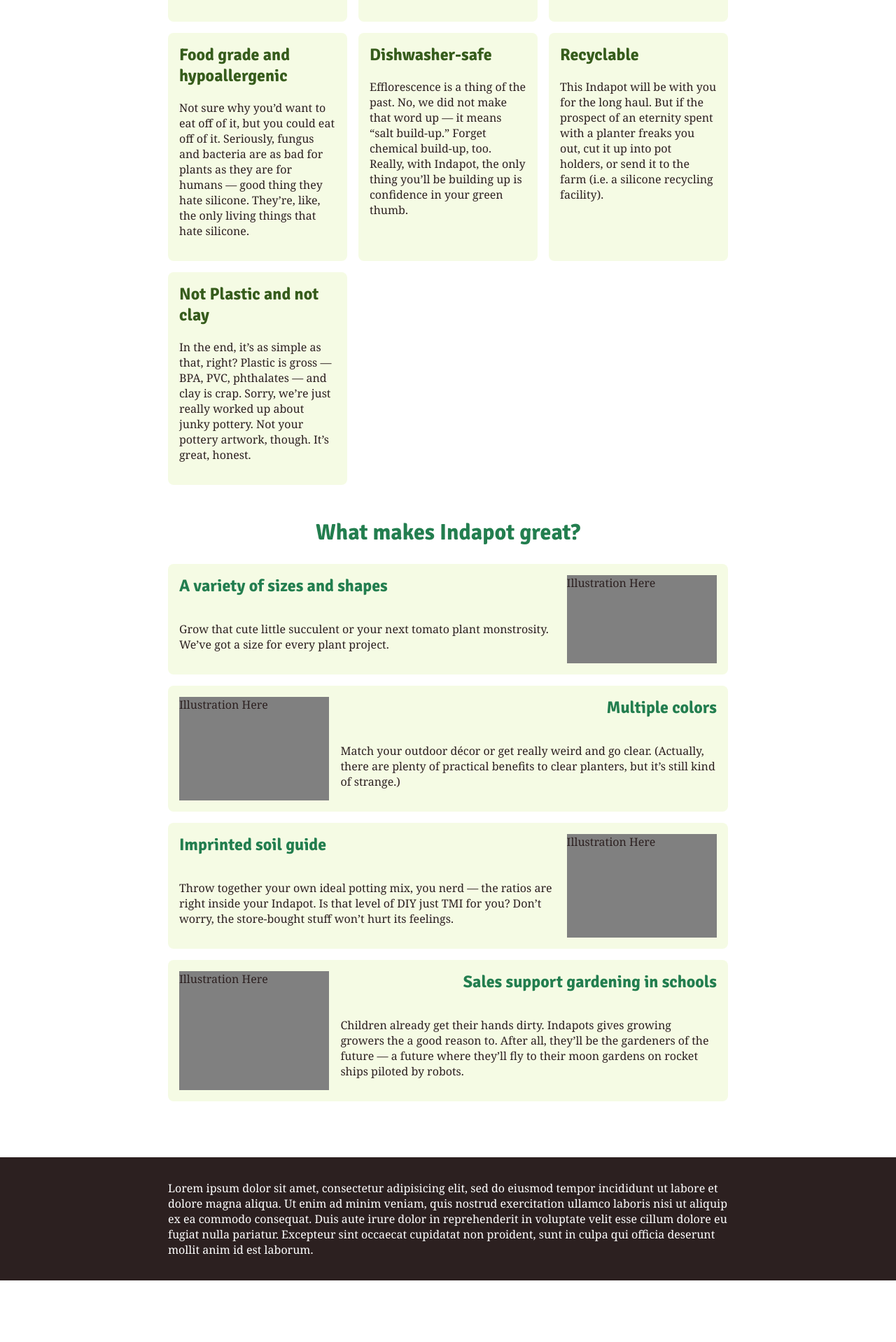
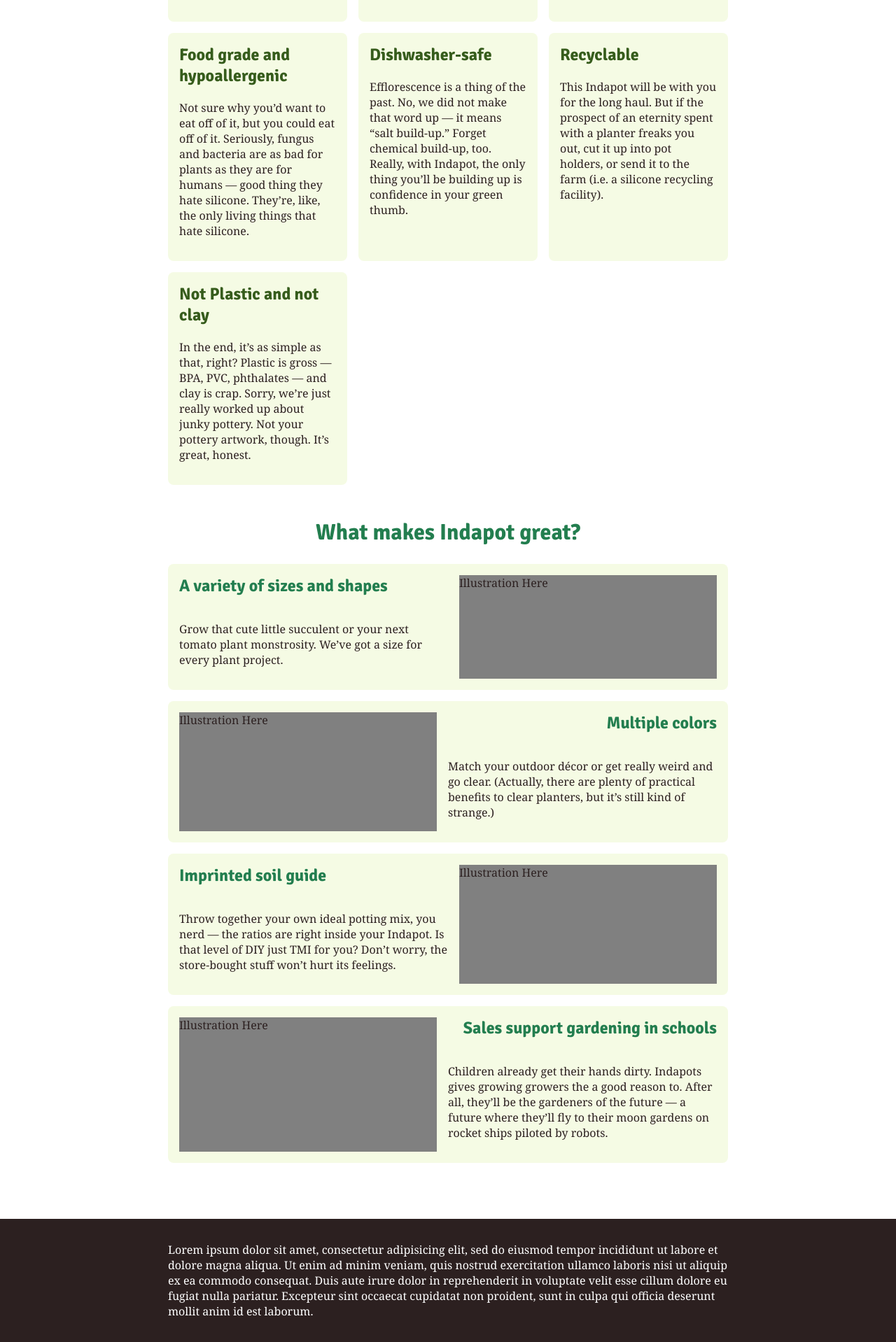
Before and after one commit to kbatson/indapot, a Jekyll site: the page built from indapot/index.md, in a window 1280 px wide. Shown: the part 1526-3444 px from the top of the page at 70% size. Built offline with Jekyll 4.4.1, drawn with Linux system fonts in a browser that asks for light colours; before the commit the page ends 3356 px from its top, so only the background shows below that.

Commit message:
Changed proportions of 'great' section

```diff
--- a/indapot/assets/css/main.scss
+++ b/indapot/assets/css/main.scss
@@ -216,7 +216,7 @@ h1 {
 
 .benefits__great {
     display: grid;
-    grid-template-columns: 70% 1fr;
+    grid-template-columns: 50% 1fr;
     grid-column-gap: 1rem;
 
     background: lighten($tertiary-light, 5%);
@@ -260,7 +260,7 @@ h1 {
     }
 
     &:nth-child(odd){
-        grid-template-columns: 1fr 70%;
+        grid-template-columns: 1fr 50%;
         .benefit__content {
             grid-column: 2;
             grid-row: 2;
```
